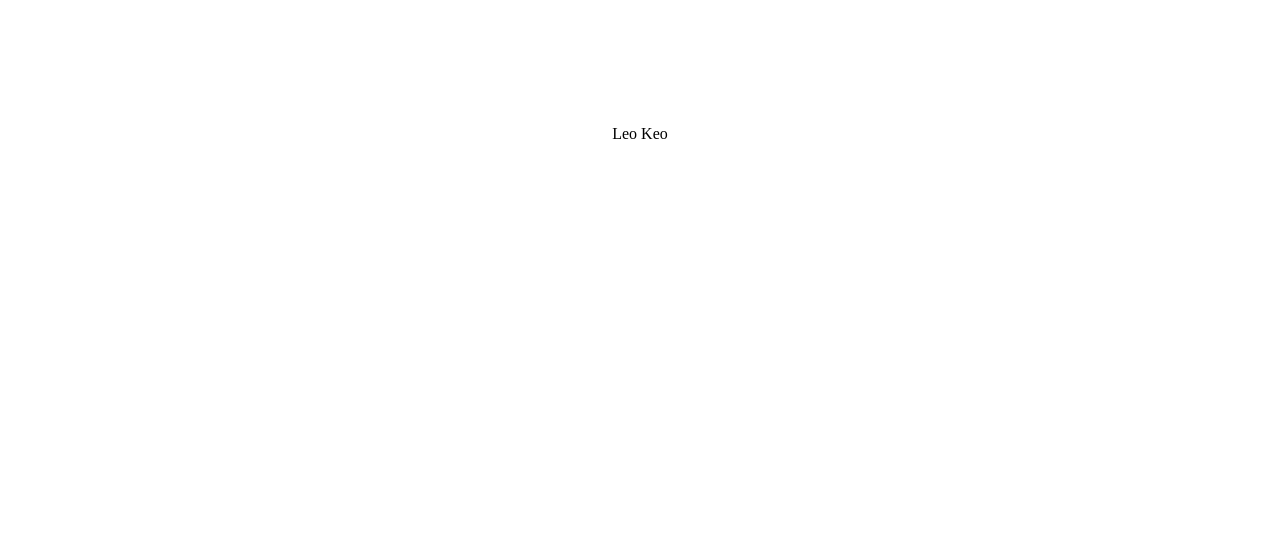
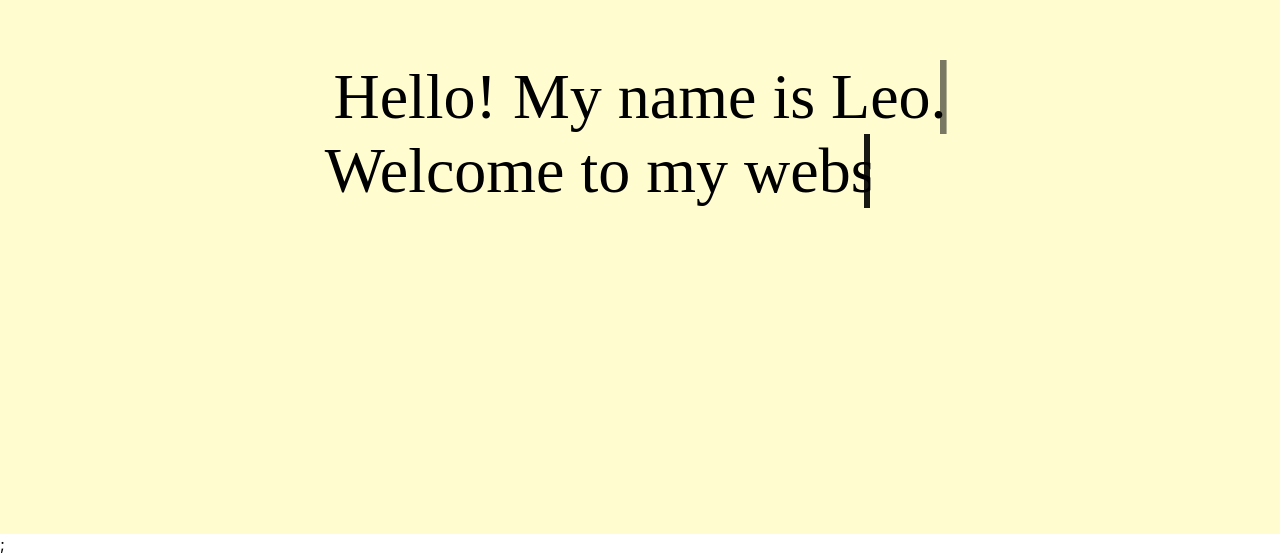
Before and after one commit to Kiyeo/Kiyeo.github.io, a Next.js app: page / in a window 1280 px wide. Shown: the part 266-820 px from the top of the page. Built offline with nearby package versions, Linux system fonts and the light colour scheme.

Commit message:
Add intro template

```diff
--- /dev/null
+++ b/components/Introduction/IntroPage.tsx
@@ -0,0 +1,30 @@
+import styled from "styled-components";
+import TypingAnimation from "./TypingAnimation";
+
+const IntroStyle = styled.div`
+  font-family: "JetBrains Mono";
+  min-height: 100vh;
+  display: grid;
+  place-content: center;
+  justify-items: center;
+  font-size: 4em;
+  background-color: ${(p) => p.theme.backgroundColor};
+`;
+
+const IntroPage = (props: any) => {
+  const name = "Hello! My name is Leo.";
+  const test1 = "Welcome to my website.";
+  return (
+    <>
+      <IntroStyle>
+        <TypingAnimation stringLength={name.length}>{name}</TypingAnimation>
+        <TypingAnimation stringLength={test1.length} delay={2}>
+          {test1}
+        </TypingAnimation>
+      </IntroStyle>
+      ;
+    </>
+  );
+};
+
+export default IntroPage;
--- /dev/null
+++ b/components/Introduction/TypingAnimation.tsx
@@ -0,0 +1,53 @@
+import styled from "styled-components";
+
+interface Props {
+  stringLength: number;
+  delay?: number;
+}
+
+export default styled.header<Props>`
+  align-items: center;
+  position: relative;
+  width: max-content;
+  clip-path: inset(0% calc(100% - 0.1em) 0% 0%); /* t r b l */
+  animation: typing calc(1s * (${(p) => p.stringLength} / 8))
+    ${(p) => (p.delay ? p.delay + 1 : 1)}s steps(${(p) => p.stringLength})
+    forwards;
+
+  &::before,
+  &::after {
+    content: "";
+    position: absolute;
+    top: 0;
+    right: 0;
+    bottom: 0;
+    left: 0;
+  }
+
+  &::before {
+    width: 0.1em;
+    background: transparent;
+    animation: caret calc(1s * (${(p) => p.stringLength} / 8))
+        ${(p) => (p.delay ? p.delay + 1 : 1)}s steps(${(p) => p.stringLength})
+        forwards,
+      blink 750ms ${(p) => (p.delay ? p.delay : 0)}s infinite;
+  }
+
+  @keyframes typing {
+    to {
+      clip-path: inset(0% 0% 0% 0%);
+    }
+  }
+
+  @keyframes caret {
+    to {
+      left: calc(100% - 0.1em);
+    }
+  }
+
+  @keyframes blink {
+    to {
+      background-color: black;
+    }
+  }
+`;
--- a/layout/BasicLayout.tsx
+++ b/components/layout/BasicLayout.tsx
@@ -21,7 +21,8 @@ export const GlobalStyle = createGlobalStyle`
   }
 `;
 
-const BasicLayout = ({ children }: { children: any }) => {
+const BasicLayout = (props: any) => {
+  const { children } = props;
   return (
     <>
       <GlobalStyle />
--- a/pages/index.tsx
+++ b/pages/index.tsx
@@ -1,17 +1,17 @@
 import type { NextPage } from "next";
 import Head from "next/head";
-import styled from "styled-components";
-import BasicLayout from "../layout/BasicLayout";
+import { ThemeProvider } from "styled-components";
+import BasicLayout from "../components/layout/BasicLayout";
+import IntroPage from "../components/Introduction/IntroPage";
 
-const StyledCenter = styled.div`
-  font-family: "JetBrains Mono";
-  min-height: 100vh;
-  display: grid;
-  place-content: center;
-`;
+const theme = {
+  backgroundColor: "#FFFDD0",
+};
 
 const Home: NextPage = () => {
   return (
+    <ThemeProvider theme={theme}>
+      <IntroPage />
       <BasicLayout>
         <Head>
           <title>Leo Keo</title>
@@ -19,12 +19,9 @@ const Home: NextPage = () => {
           <link rel="icon" href="/favicon.ico" />
         </Head>
 
-      <StyledCenter>
-        <main>
-          <header>Leo Keo</header>
-        </main>
-      </StyledCenter>
+        <main></main>
       </BasicLayout>
+    </ThemeProvider>
   );
 };
 
```
Also changed, not shown: 1 other file (tests, documents, lock files or other folders). Lines whose indentation alone changed are shown as unchanged.
